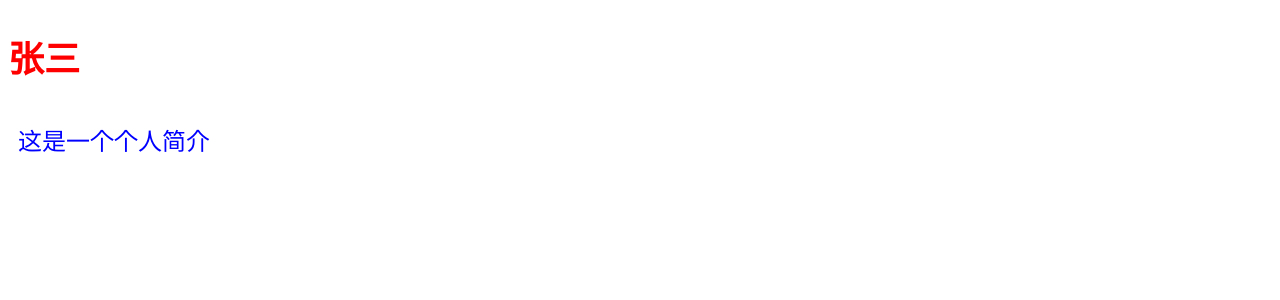
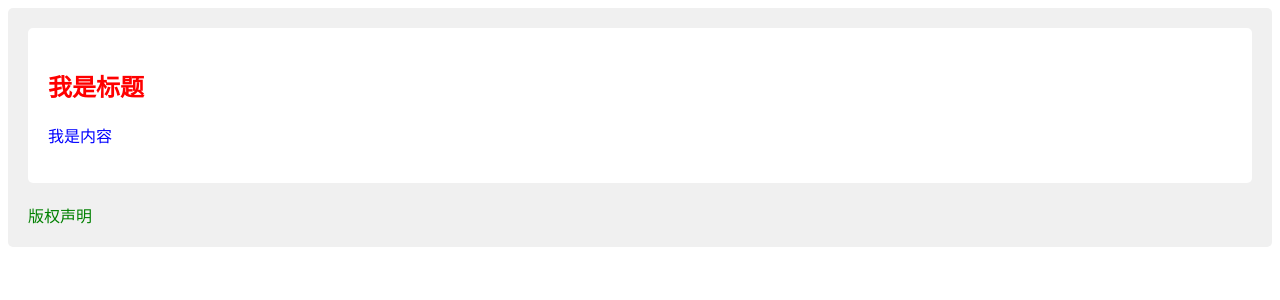
Before and after one commit to coder-klaus/react-tutorial, a React (Vite) app: page / in a window 1280 px wide. Shown: the top 300 px of the page. Built offline with nearby package versions, Linux system fonts and the light colour scheme.

Commit message:
fix: 更新 CSS In JS 示例

```diff
--- a/package.json
+++ b/package.json
@@ -11,7 +11,8 @@
   },
   "dependencies": {
     "react": "^19.1.0",
-    "react-dom": "^19.1.0"
+    "react-dom": "^19.1.0",
+    "styled-components": "^6.1.19"
   },
   "devDependencies": {
     "@eslint/js": "^9.30.1",
--- a/src/App.jsx
+++ b/src/App.jsx
@@ -1,3 +1,5 @@
-import App from './components/001-css模块化'
+// import App from './components/001-css模块化'
+
+import App from './components/002-css-in-js/001-基本使用'
 
 export default App
--- /dev/null
+++ b/src/components/002-css-in-js/001-基本使用/index.jsx
@@ -0,0 +1,16 @@
+import { memo } from 'react'
+import { AppWrapper } from './style'
+
+const App = memo(() => {
+  return (
+    <AppWrapper>
+      <section className="section">
+        <h1 className="title">我是标题</h1>
+        <p className="content">我是内容</p>
+      </section>
+      <div className="footer">版权声明</div>
+    </AppWrapper>
+  )
+})
+
+export default App
--- /dev/null
+++ b/src/components/002-css-in-js/001-基本使用/style.js
@@ -0,0 +1,31 @@
+// styled-components 是一种 CSS-in-JS 方案，允许在 JavaScript 文件中编写样式代码
+import styled from 'styled-components';
+
+// 使用模板字符串定义带样式的组件，语法与原生 CSS 基本一致
+const AppWrapper = styled.div`
+  background-color: #f0f0f0;
+  padding: 20px;
+  border-radius: 5px;
+
+  .section {
+    background-color: #fff;
+    padding: 20px;
+    border-radius: 5px;
+
+    .title {
+      color: red;
+    }
+
+    .content {
+      color: blue;
+    }
+  }
+
+  .footer {
+    margin-top: 20px;
+    color: green;
+  }
+`;
+
+// 推荐为 IDE 安装 styled-components 插件，以获得语法高亮和代码提示
+export { AppWrapper };
```
